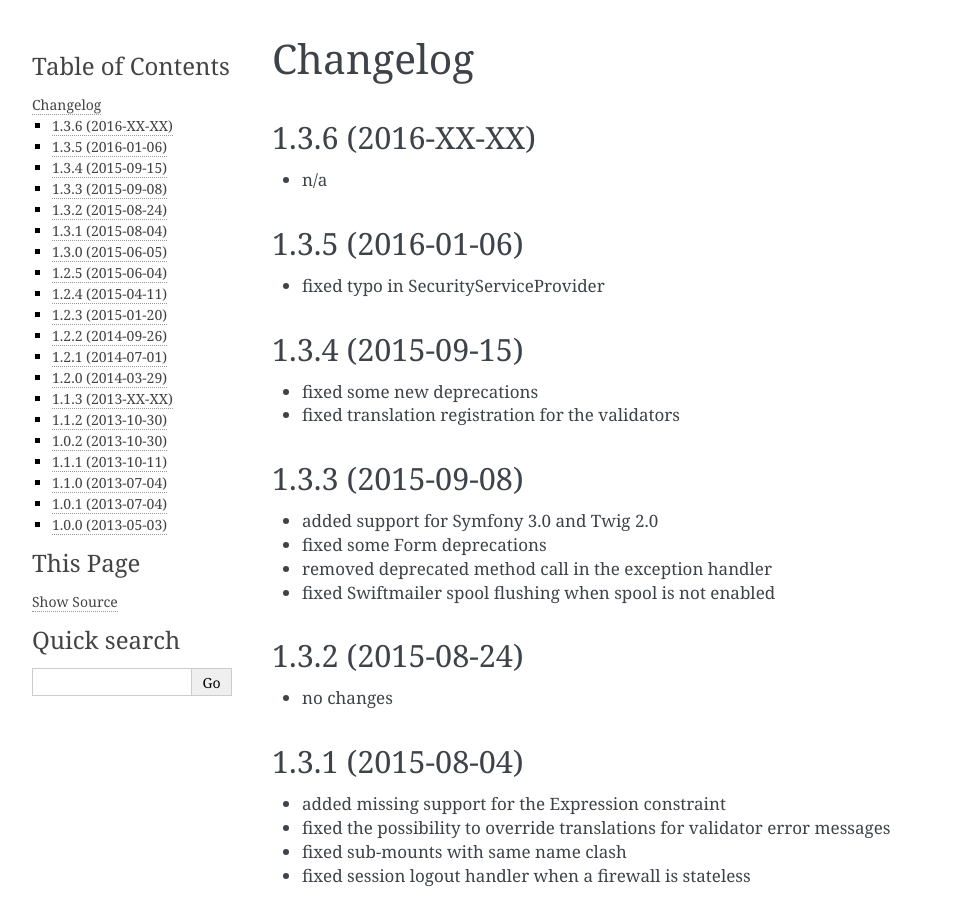
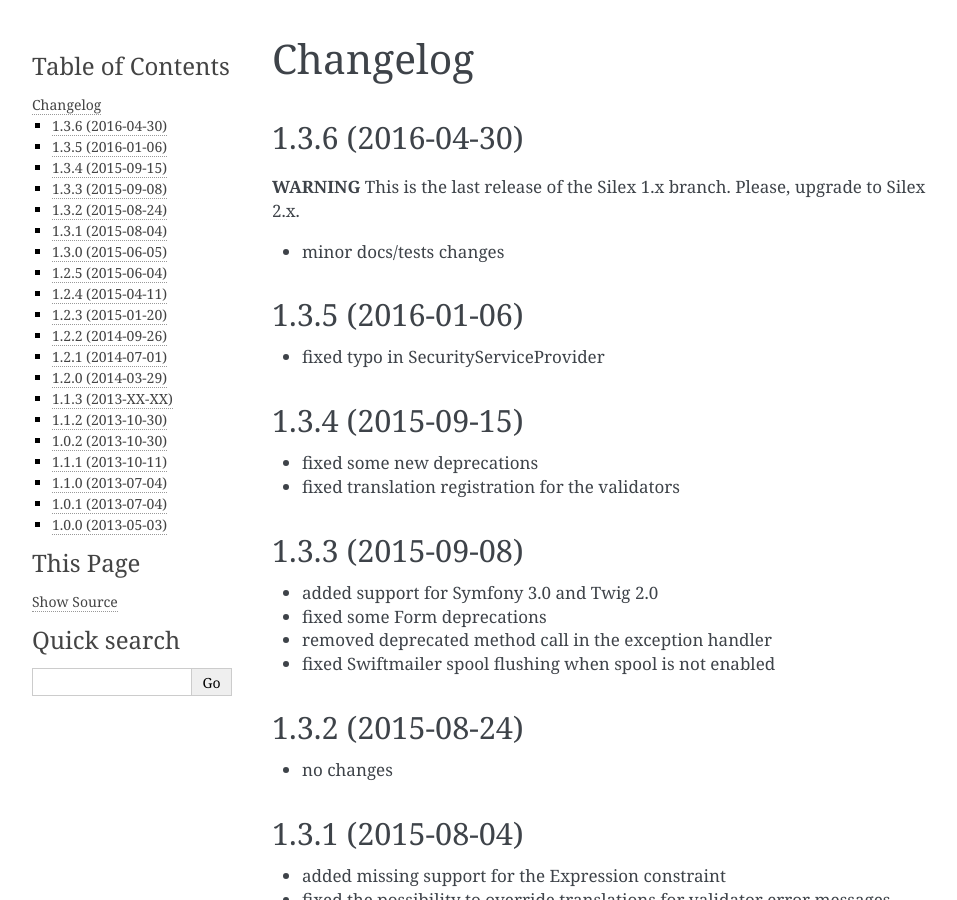
Before and after one commit to silexphp/Silex, a Sphinx documentation site: the page built from doc/changelog.rst, in a window 1280 px wide and 900 px high. Shown: the whole window, without its empty margins (148-1105 px from the left). Built offline with Sphinx 7.4.7, drawn with Linux system fonts in a browser that asks for light colours.

Commit message:
marked Silex 1.3 as being unmaintained

```diff
--- a/README.rst
+++ b/README.rst
@@ -1,5 +1,7 @@
 Silex, a simple Web Framework
 =============================
+
+**WARNING** Silex 1.x is not maintained anymore. Please, upgrade to Silex 2.x.
 
 Silex is a PHP micro-framework to develop websites based on `Symfony
 components`_::
--- a/doc/changelog.rst
+++ b/doc/changelog.rst
@@ -1,10 +1,13 @@
 Changelog
 =========
 
-1.3.6 (2016-XX-XX)
+1.3.6 (2016-04-30)
 ------------------
 
-* n/a
+**WARNING** This is the last release of the Silex 1.x branch. Please, upgrade
+to Silex 2.x.
+
+* minor docs/tests changes
 
 1.3.5 (2016-01-06)
 ------------------
--- a/doc/intro.rst
+++ b/doc/intro.rst
@@ -1,5 +1,8 @@
 Introduction
 ============
+
+**WARNINIG** You are reading documentation for the Silex 1.x branch, which is
+not maintained anymore. You should upgrade to Silex 2.x.
 
 Silex is a PHP microframework. It is built on the shoulders of `Symfony`_ and
 `Pimple`_ and also inspired by `Sinatra`_.
```
